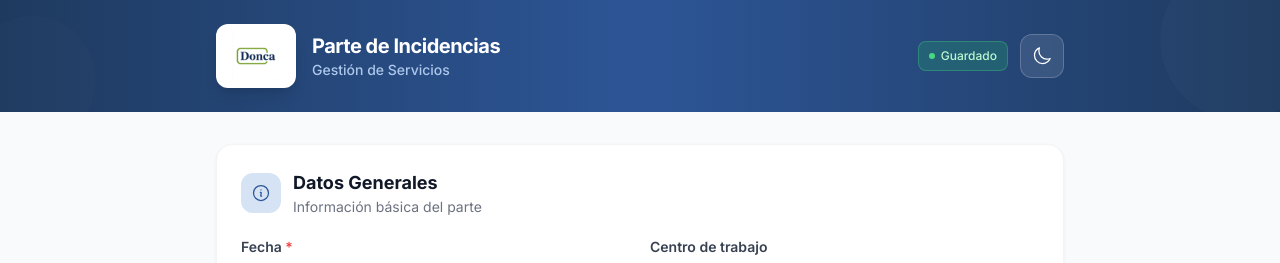
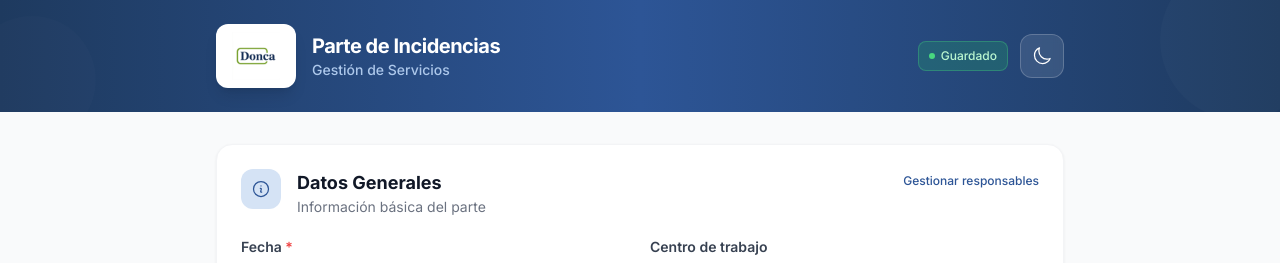
Before and after one commit to javifaaa/TrabajoHorarioPDF, a React (Vite) app: page / in a window 1280 px wide. Shown: the top 263 px of the page. Built offline with nearby package versions, Linux system fonts and the light colour scheme.

Commit message:
Feat: añadir gestión dinámica de responsables de turno

```diff
--- a/src/components/GeneralDataSection.tsx
+++ b/src/components/GeneralDataSection.tsx
@@ -1,13 +1,7 @@
-import React from 'react';
+import React, { useState } from 'react';
 import type { UseFormRegister, FieldErrors } from 'react-hook-form';
 import type { FormularioSchemaType } from '../schemas/incidentForm';
-
-const RESPONSABLES = [
-  'SALVADOR PALMERO',
-  'JESÚS LOPEZ',
-  'JUAN GONZÁLEZ',
-  'JOSÉ BELLIDO',
-] as const;
+import { useResponsables } from '../hooks/useResponsables';
 
 interface GeneralDataSectionProps {
   register: UseFormRegister<FormularioSchemaType>;
@@ -15,9 +9,22 @@ interface GeneralDataSectionProps {
 }
 
 export const GeneralDataSection: React.FC<GeneralDataSectionProps> = ({ register, errors }) => {
+  const { responsables, addResponsable, removeResponsable } = useResponsables();
+  const [isManaging, setIsManaging] = useState(false);
+  const [newName, setNewName] = useState('');
+
+  const handleAddName = (e: React.FormEvent) => {
+    e.preventDefault();
+    if (newName.trim()) {
+      addResponsable(newName);
+      setNewName('');
+    }
+  };
+
   return (
     <section className="card" id="seccion-datos-generales">
-      <div className="card-header">
+      <div className="card-header flex justify-between items-start">
+        <div className="flex gap-4">
           <div className="card-icon bg-primary-100 dark:bg-primary-800/50">
             <svg className="w-5 h-5 text-primary-600 dark:text-primary-300" fill="none" viewBox="0 0 24 24" strokeWidth={1.5} stroke="currentColor">
               <path strokeLinecap="round" strokeLinejoin="round" d="M11.25 11.25l.041-.02a.75.75 0 011.063.852l-.708 2.836a.75.75 0 001.063.853l.041-.021M21 12a9 9 0 11-18 0 9 9 0 0118 0zm-9-3.75h.008v.008H12V8.25z" />
@@ -28,6 +35,53 @@ export const GeneralDataSection: React.FC<GeneralDataSectionProps> = ({ register
             <p className="card-subtitle">Información básica del parte</p>
           </div>
         </div>
+        <button
+          type="button"
+          onClick={() => setIsManaging(!isManaging)}
+          className="text-xs font-medium text-primary-600 dark:text-primary-400 hover:underline mt-1"
+        >
+          {isManaging ? 'Cerrar gestión' : 'Gestionar responsables'}
+        </button>
+      </div>
+
+      {isManaging && (
+        <div className="mb-6 p-4 rounded-xl bg-primary-50/50 dark:bg-primary-900/20 border border-primary-100 dark:border-primary-800/50">
+          <h3 className="text-sm font-semibold text-gray-700 dark:text-gray-300 mb-3">
+            Gestionar Nombres de Responsables
+          </h3>
+          <form onSubmit={handleAddName} className="flex gap-2 mb-4">
+            <input
+              type="text"
+              value={newName}
+              onChange={(e) => setNewName(e.target.value)}
+              placeholder="Añadir nuevo responsable..."
+              className="form-input text-sm py-1.5"
+            />
+            <button type="submit" className="btn-secondary py-1.5 px-3 text-sm whitespace-nowrap">
+              Añadir
+            </button>
+          </form>
+          <div className="flex flex-wrap gap-2">
+            {responsables.map((nombre) => (
+              <span
+                key={nombre}
+                className="inline-flex items-center gap-1.5 px-2.5 py-1 rounded-md text-xs font-medium bg-white dark:bg-gray-800 text-gray-700 dark:text-gray-300 border border-gray-200 dark:border-gray-700"
+              >
+                {nombre}
+                <button
+                  type="button"
+                  onClick={() => removeResponsable(nombre)}
+                  className="text-gray-400 hover:text-red-500"
+                >
+                  <svg className="w-3.5 h-3.5" fill="none" viewBox="0 0 24 24" strokeWidth={2} stroke="currentColor">
+                    <path strokeLinecap="round" strokeLinejoin="round" d="M6 18L18 6M6 6l12 12" />
+                  </svg>
+                </button>
+              </span>
+            ))}
+          </div>
+        </div>
+      )}
 
       <div className="grid grid-cols-1 sm:grid-cols-2 gap-4 sm:gap-5">
         {/* Fecha */}
@@ -73,7 +127,7 @@ export const GeneralDataSection: React.FC<GeneralDataSectionProps> = ({ register
             className={`form-input ${errors.responsableTurno ? 'form-input-error' : ''}`}
           >
             <option value="">Seleccionar responsable</option>
-            {RESPONSABLES.map((nombre) => (
+            {responsables.map((nombre) => (
               <option key={nombre} value={nombre}>
                 {nombre}
               </option>
@@ -95,7 +149,7 @@ export const GeneralDataSection: React.FC<GeneralDataSectionProps> = ({ register
             className="form-input"
           >
             <option value="">Seleccionar responsable</option>
-            {RESPONSABLES.map((nombre) => (
+            {responsables.map((nombre) => (
               <option key={nombre} value={nombre}>
                 {nombre}
               </option>
--- /dev/null
+++ b/src/hooks/useResponsables.ts
@@ -0,0 +1,44 @@
+import { useState, useEffect } from 'react';
+
+const DEFAULT_RESPONSABLES = [
+  'SALVADOR PALMERO',
+  'JESÚS LOPEZ',
+  'JUAN GONZÁLEZ',
+  'JOSÉ BELLIDO',
+];
+
+const STORAGE_KEY = 'donca_responsables_servicio';
+
+export function useResponsables() {
+  const [responsables, setResponsables] = useState<string[]>([]);
+
+  useEffect(() => {
+    const saved = localStorage.getItem(STORAGE_KEY);
+    if (saved) {
+      try {
+        setResponsables(JSON.parse(saved));
+      } catch {
+        setResponsables(DEFAULT_RESPONSABLES);
+      }
+    } else {
+      setResponsables(DEFAULT_RESPONSABLES);
+    }
+  }, []);
+
+  const addResponsable = (nombre: string) => {
+    const trimmed = nombre.trim().toUpperCase();
+    if (trimmed && !responsables.includes(trimmed)) {
+      const updated = [...responsables, trimmed];
+      setResponsables(updated);
+      localStorage.setItem(STORAGE_KEY, JSON.stringify(updated));
+    }
+  };
+
+  const removeResponsable = (nombre: string) => {
+    const updated = responsables.filter((p) => p !== nombre);
+    setResponsables(updated);
+    localStorage.setItem(STORAGE_KEY, JSON.stringify(updated));
+  };
+
+  return { responsables, addResponsable, removeResponsable };
+}
```
Lines whose indentation alone changed are shown as unchanged.
